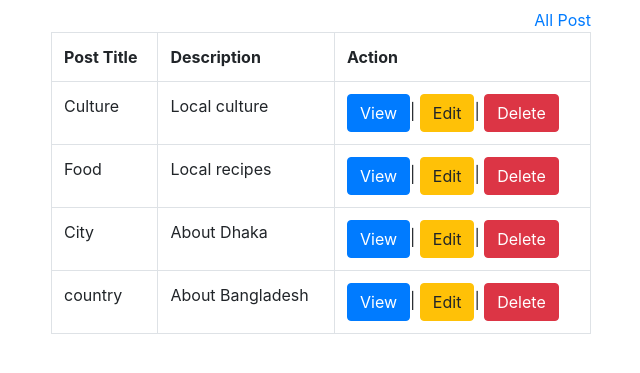
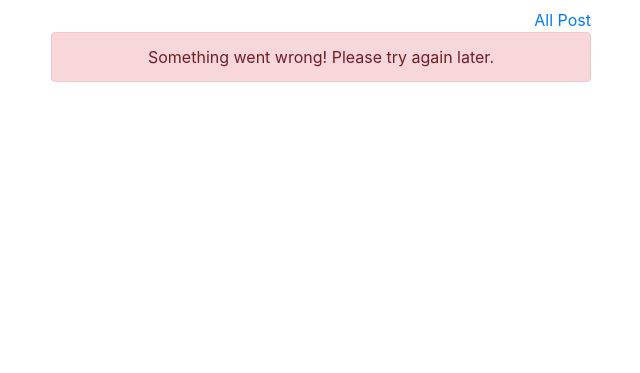
Before and after one commit to zerin22/oopphpmycrud, a PHP site: page /view.php in a window 1280 px wide. Shown: the top 373 px of the page, without its empty margins (319-959 px from the left). Run offline with PHP 8.4, Linux system fonts and the light colour scheme; data comes from the database, SQL or seed files in the repository.

Commit message:
Post Create, Single Post view

```diff
--- a/class/Post.php
+++ b/class/Post.php
@@ -12,6 +12,93 @@
 
         $result = $this->db->select($query);
         return $result;
+    }
+
+    //Create Post
+    public function createPost($data, $file){
+        $title = mysqli_real_escape_string($this->db->link, $data['post_title']);
+        $description = mysqli_real_escape_string($this->db->link, $data['post_description']);
+
+        //File Process
+        $image_name = $_FILES["post_image"]["name"];
+        $image_type = $_FILES["post_image"]["type"]; // image/jpg - image/jpeg - image/ png
+        $image_size = $_FILES["post_image"]["size"];
+
+        $allowed = array(
+            "jpg"  => "image/jpg",
+            "jpeg" => "image/jpeg",
+            "png"  => "image/png",
+            "gif"  => "image/gif"
+        );
+
+        //Checking any requirment field is empty
+        if($title == "" || $image_name == "")
+        {
+            $msg = "
+                    <div class='alert alert-danger mt-3 text-center'>
+                        <h4>Please check if any required field is left empty!</h4>
+                    </div>
+                ";
+            return $msg;
+        }
+
+        //Checking Allowed File Extension Type
+        $ext = pathinfo($image_name, PATHINFO_EXTENSION);
+        if(!array_key_exists($ext,$allowed))
+        {
+            $msg = "
+                <div class='alert alert-danger mt-3 text-center'>
+                    <h4>Only jpg/jpeg/png/gif file type is allowed!</h4>
+                </div>
+            ";
+             return $msg;
+        }
+
+        //Checking Image Size
+        if($image_size > 104867)
+        {
+            $msg = "
+                <div class='alert alert-danger mt-3 text-center'>
+                    <h4>Image Size should be less then 1MB!</h4>
+                </div>
+            ";
+            return $msg;
+        }
+
+        $image = str_shuffle(time()).'.'.$ext;
+
+        $query = "INSERT INTO `post` (`title`, `description`, `image`)
+                    VALUES ('$title', '$description', '$image')
+                ";
+                    print_r($query);
+        $insertPost = $this->db->insert($query);
+
+        if($insertPost)
+        {
+            //String Image to Server if Data Inserted Successfully
+            $dir = "asset/img/";
+            if (!file_exists($dir))
+            {
+                mkdir($dir, 0777, true);
+            }
+
+            move_uploaded_file($file["post_image"]["tmp_name"], $dir . $image);
+            $msg = "
+                <div class='alert alert-success mt-3 text-center'>
+                    <h4>Post successfully created!</h4>
+                </div>
+            ";
+            return $msg;
+        }else{
+            $msg = "
+                <div class='alert alert-danger mt-3 text-center'>
+                    <h4>Something went wrong! Please try again later.</h4>
+                </div>
+            ";
+
+            return $msg;
+        }
+
     }
 
     //View Single Post
--- a/core/Database.php
+++ b/core/Database.php
@@ -38,7 +38,7 @@
     public function insert($query)
     {
         $insert_row = $this->link->query($query) or die($this->link->error.__Line__);
-        if($insert_row->num_rows > 0){
+        if($insert_row){
             return $insert_row;
         }else{
             return false;
--- a/index.php
+++ b/index.php
@@ -8,8 +8,6 @@
       $deletePost = $post->deleteSinglePost($id);
     }
 ?>
-
-
 
   <body>
     <div class="container">
--- a/view.php
+++ b/view.php
@@ -11,44 +11,44 @@
           <div class="mt-2">
               <a href="index.php" class="d-block text-right">All Post</a>
           </div>
+          <?php
+            if(isset($_GET['id']) && is_numeric($_GET['id']))
+            {
+              $id = $_GET['id'];
+              $getPost = $post->viewSinglePost($id);
+              if($getPost != Null)
+              {
+                $data = $getPost->fetch_assoc();
+          ?>
+              <img src="asset/img/<?php echo $data['image']; ?>" alt="No image found" class="img-fluid">
+              <hr>
+              <div>
+                <h6 class="text-center">
+                  <?php echo $data['title'];?>
+                  Posted On:<?php echo date("F j, Y, g:i a", strtotime($data['created_at'])); ?>
+                </h6>
 
-          <table class="table table-bordered">
-            <tr>
-              <th>Post Title</th>
-              <th>Description</th>
-              <th>Action</th>
-            </tr>
+              </div>
+              <p class="text-justify">
+                <?php echo $data['description'];?>
+              </p>
           <?php
-              $getPost = $post->getAllPost();
-
-              if($getPost)
-              {
-                while($data = $getPost->fetch_assoc())
-                {
+              }else{
           ?>
-                  <tr>
-                    <td><?php echo $data['title'];?></td>
-                    <td><?php echo $data['description'];?></td>
-                    <td>
-                      <a href="view.php?id=<?php echo $data['id'];?>" class="btn btn-primary">View</a>|
-                      <a href="edit.php?id=<?php echo $data['id'];?>" class="btn btn-warning">Edit</a>|
-                      <a href="?id=<?php echo $data['id'];?>" class="btn btn-danger">Delete</a>
-                    </td>
-                  </tr>
+                <div class="alert alert-danger text-center" role="alert">
+                  Post Not Found!
+                </div>
           <?php
               }
             }else{
           ?>
-                    <tr>
-                      <td colspan="3" class="text-center text-danger">
-                          No Post Found
-                      </td>
-                    </tr>
+            <div class="alert alert-danger text-center" role="alert">
+                  Something went wrong! Please try again later.
+                </div>
           <?php
             }
+
           ?>
-
-          </table>
         </div>
       </div>
     </div>
```
Also changed, not shown: create.php (added, +61 -0 lines), asset/img/1488662471.jpg (added). Lines whose indentation alone changed are shown as unchanged.
